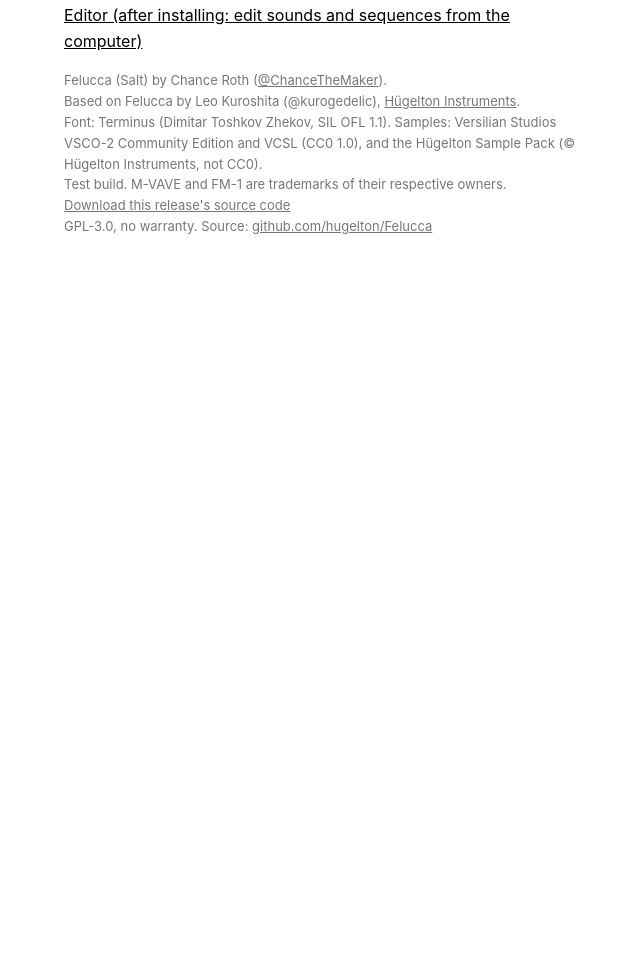
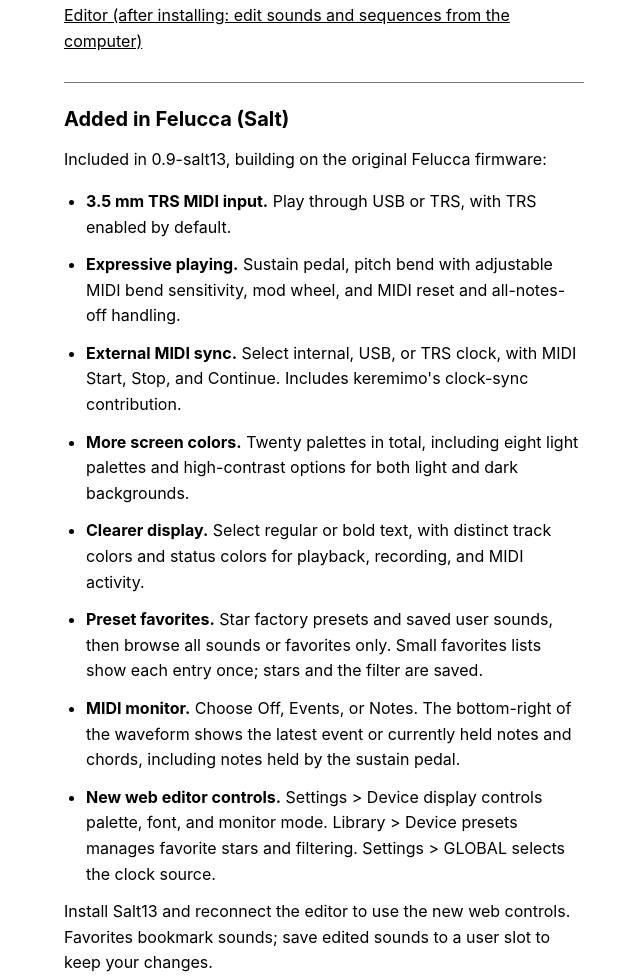
Before and after one commit to ChanceTheMaker/Felucca, a plain HTML site: page webapp/installer/index.html in a window 1280 px wide. Shown: the part 656-1635 px from the top of the page, without its empty margins (316-956 px from the left). Before the commit the page ends 957 px from the top, so only its background shows below. Drawn offline with Linux system fonts and the light colour scheme; no server answers.

Commit message:
List added features on Felucca (Salt) installer

```diff
--- a/webapp/installer/index.html
+++ b/webapp/installer/index.html
@@ -24,6 +24,10 @@
   .small { color: var(--dim); font-size: 13px; }
   progress { width: 100%; height: 4px; margin-top: 16px; }
   pre { color: var(--dim); font-size: 12px; white-space: pre-wrap; margin-top: 16px; }
+  .features { margin: 28px 0; border-top: 1px solid var(--dim); padding-top: 20px; }
+  .features h2 { font-size: 20px; margin: 0 0 12px; }
+  .features ul { padding-left: 22px; margin: 0; }
+  .features li { margin-bottom: 12px; }
 </style>
 </head>
 <body>
@@ -44,6 +48,21 @@
   <p id="status"></p>
   <pre id="log"></pre>
   <p><a href="../editor/" style="color:inherit" data-t="editor"></a></p>
+  <section class="features" aria-labelledby="features-title" lang="en">
+    <h2 id="features-title">Added in Felucca (Salt)</h2>
+    <p>Included in 0.9-salt13, building on the original Felucca firmware:</p>
+    <ul>
+      <li><strong>3.5 mm TRS MIDI input.</strong> Play through USB or TRS, with TRS enabled by default.</li>
+      <li><strong>Expressive playing.</strong> Sustain pedal, pitch bend with adjustable MIDI bend sensitivity, mod wheel, and MIDI reset and all-notes-off handling.</li>
+      <li><strong>External MIDI sync.</strong> Select internal, USB, or TRS clock, with MIDI Start, Stop, and Continue. Includes keremimo's clock-sync contribution.</li>
+      <li><strong>More screen colors.</strong> Twenty palettes in total, including eight light palettes and high-contrast options for both light and dark backgrounds.</li>
+      <li><strong>Clearer display.</strong> Select regular or bold text, with distinct track colors and status colors for playback, recording, and MIDI activity.</li>
+      <li><strong>Preset favorites.</strong> Star factory presets and saved user sounds, then browse all sounds or favorites only. Small favorites lists show each entry once; stars and the filter are saved.</li>
+      <li><strong>MIDI monitor.</strong> Choose Off, Events, or Notes. The bottom-right of the waveform shows the latest event or currently held notes and chords, including notes held by the sustain pedal.</li>
+      <li><strong>New web editor controls.</strong> Settings &gt; Device display controls palette, font, and monitor mode. Library &gt; Device presets manages favorite stars and filtering. Settings &gt; GLOBAL selects the clock source.</li>
+    </ul>
+    <p>Install Salt13 and reconnect the editor to use the new web controls. Favorites bookmark sounds; save edited sounds to a user slot to keep your changes.</p>
+  </section>
   <p class="small">Felucca (Salt) by Chance Roth (<a href="https://github.com/ChanceTheMaker" target="_blank" rel="noopener" style="color:inherit">@ChanceTheMaker</a>).<br>
     Based on Felucca by Leo Kuroshita (@kurogedelic), <a href="https://hugelton.com" target="_blank" rel="noopener" style="color:inherit">Hügelton Instruments</a>.<br>
     Font: Terminus (Dimitar Toshkov Zhekov, SIL OFL 1.1). Samples: Versilian Studios VSCO-2 Community Edition and VCSL (CC0 1.0), and the Hügelton Sample Pack (© Hügelton Instruments, not CC0).<br>
```
Also changed, not shown: 1 other file.
